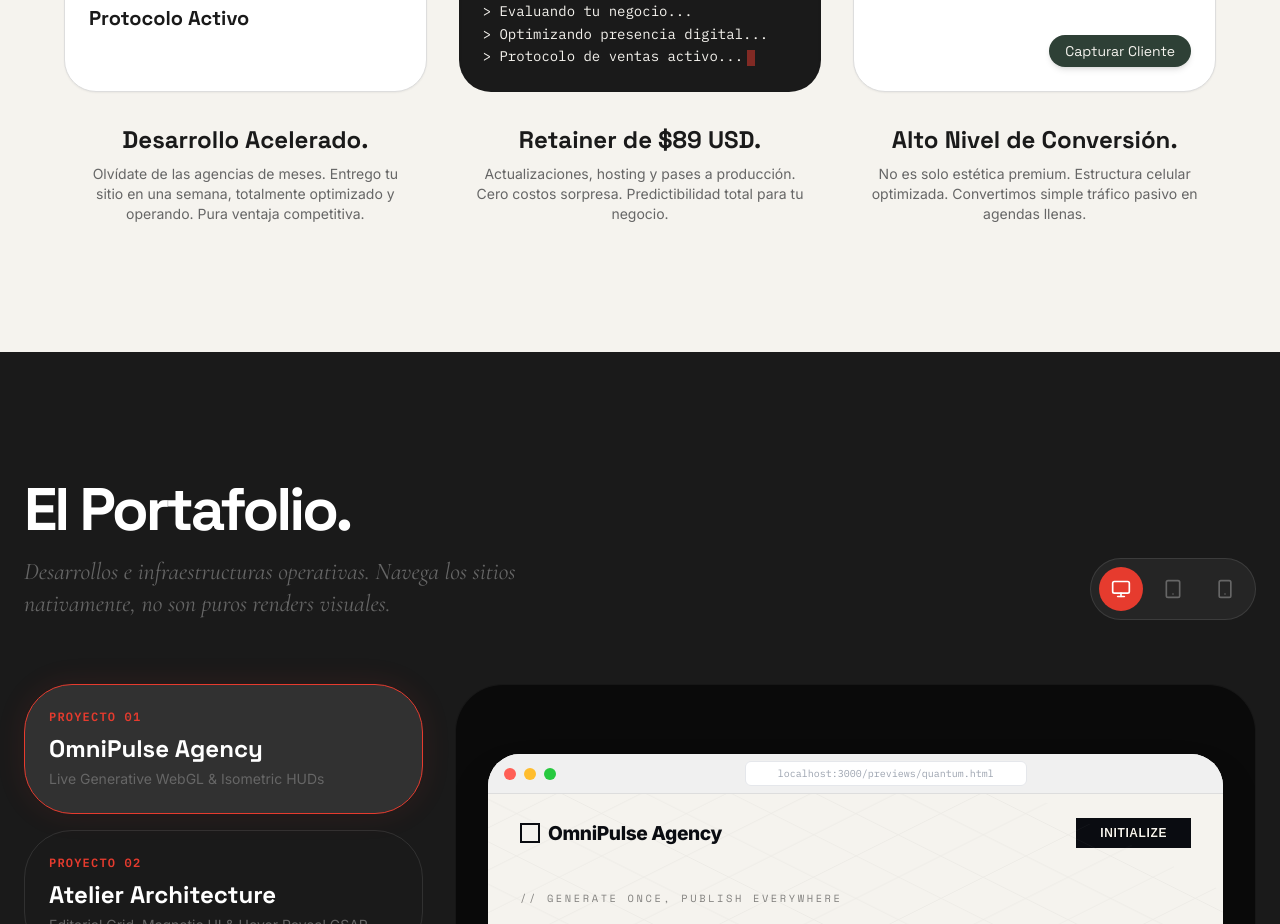
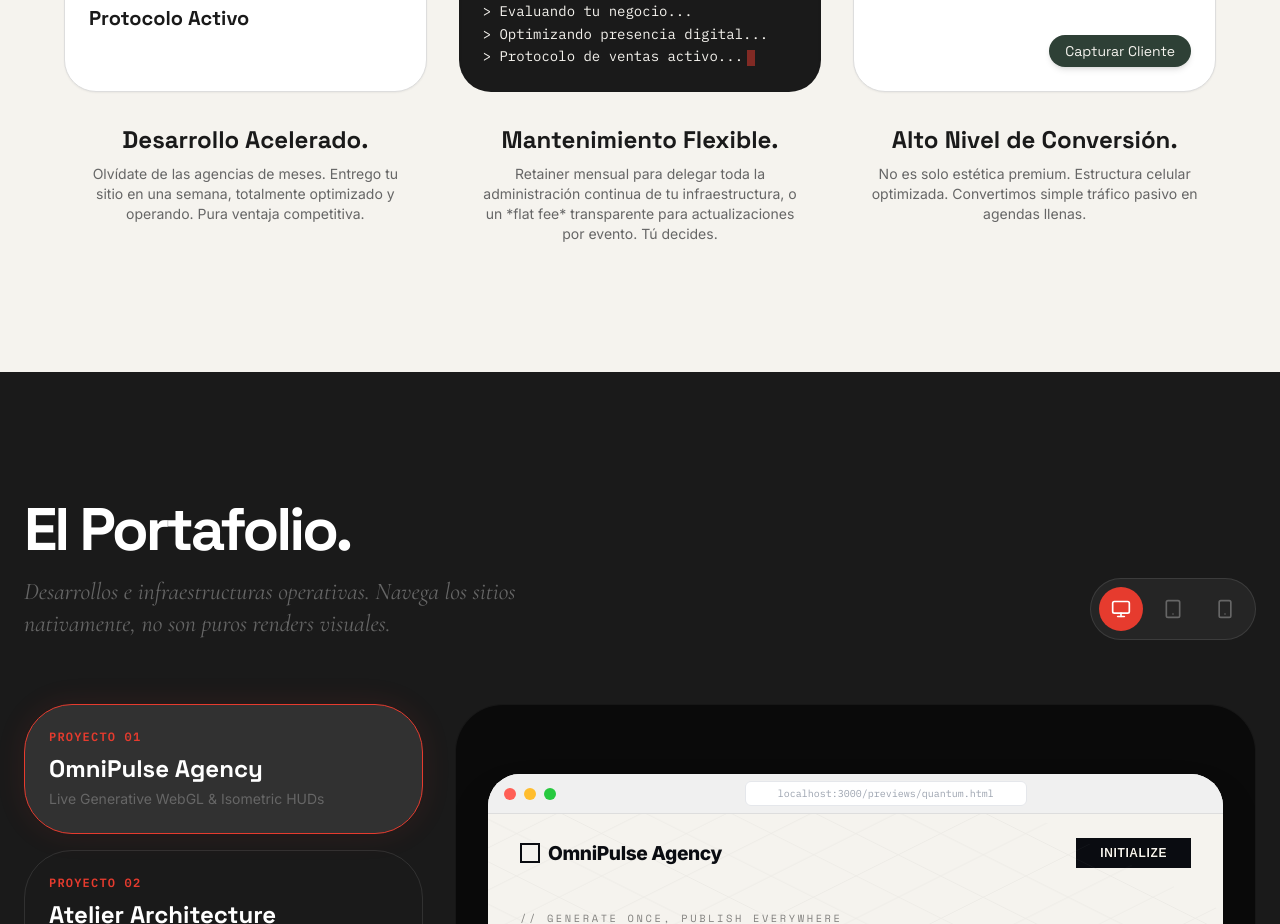
Before and after one commit to Badgecode-spec/Alcoocer-Studios, a React (Vite) app: page / in a window 1280 px wide. Shown: the part 1300-2224 px from the top of the page. Built offline with nearby package versions, Linux system fonts and the light colour scheme.

Commit message:
Update Features.jsx middle card to reflect Retainer or Flat Fee maintenance models

```diff
--- a/src/components/Features.jsx
+++ b/src/components/Features.jsx
@@ -60,8 +60,8 @@ const TYPEWRITER_MESSAGES = [
   "> Optimizando presencia digital...",
   "> Protocolo de ventas activo...",
   "> Conectando agenda a WhatsApp...",
-  "> Host y soporte blindados.",
-  "> Cero costos ocultos.",
+  "> Modalidad de soporte flexible...",
+  "> Evaluando flat-fee u operación continua.",
   "> ¿Listo para escalar?"
 ];
 
@@ -222,8 +222,8 @@ export default function Features() {
         <div className="feature-card flex flex-col">
           <TypewriterCard />
           <div className="mt-8 text-center px-4">
-            <h3 className="font-heading font-bold text-2xl text-dark mb-2">Retainer de $89 USD.</h3>
-            <p className="font-body text-secondary text-sm">Actualizaciones, hosting y pases a producción. Cero costos sorpresa. Predictibilidad total para tu negocio.</p>
+            <h3 className="font-heading font-bold text-2xl text-dark mb-2">Mantenimiento Flexible.</h3>
+            <p className="font-body text-secondary text-sm">Retainer mensual para delegar toda la administración continua de tu infraestructura, o un *flat fee* transparente para actualizaciones por evento. Tú decides.</p>
           </div>
         </div>
 
```
